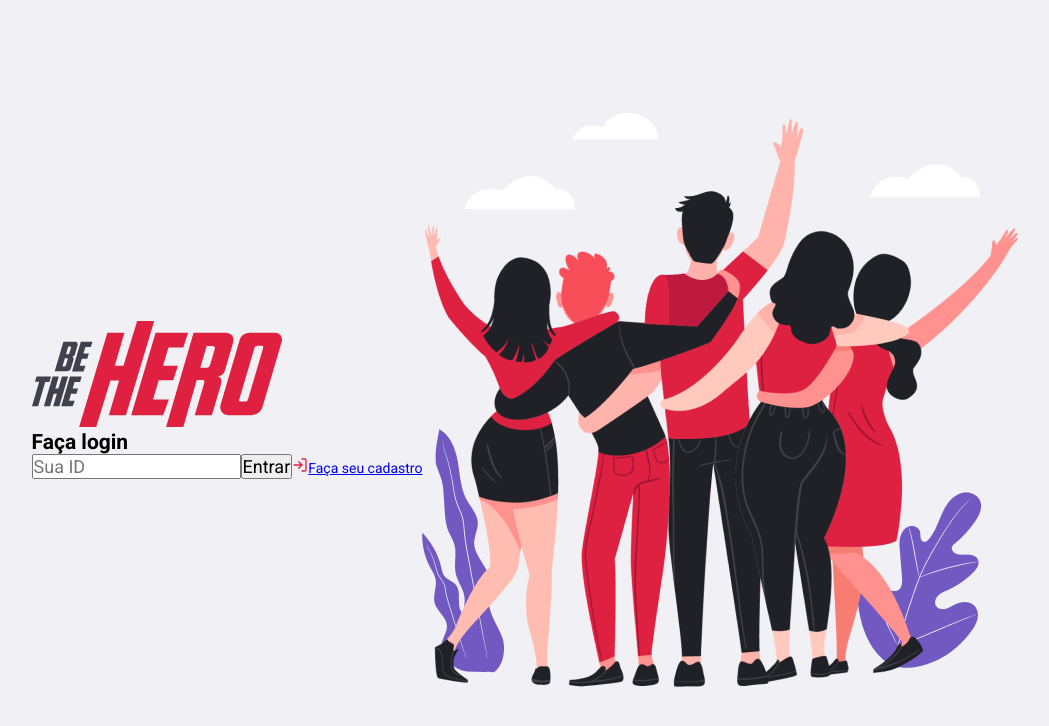
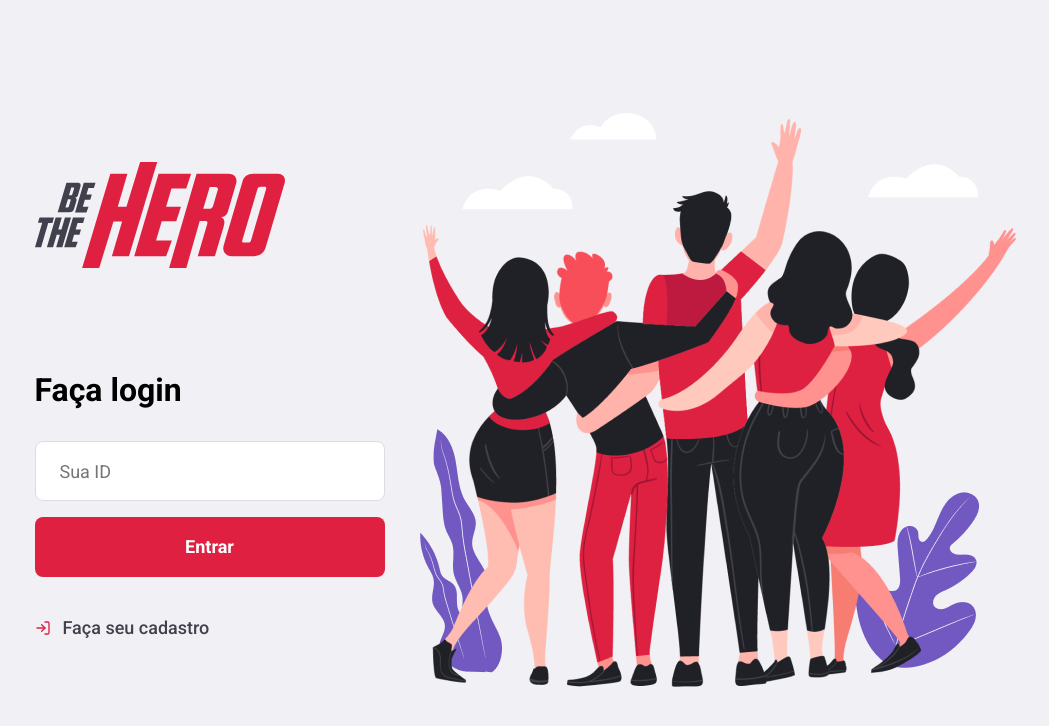
Before and after one commit to KiSobral/Omnistack11-Web, a React (Create React App) app: page / in a window 1280 px wide. Shown: the top 726 px of the page, without its empty margins (115-1164 px from the left). Built offline with nearby package versions, Linux system fonts and the light colour scheme.

Commit message:
Create structure of landing page

```diff
--- a/src/global.css
+++ b/src/global.css
@@ -22,3 +22,37 @@ textarea {
 button {
   cursor: pointer;
 }
+
+form input {
+  width: 100%;
+  height: 60px;
+  color: #333;
+  border: 1px solid #dcdce6;
+  border-radius: 8px;
+  padding: 0px 24px;
+}
+
+.button {
+  width: 100%;
+  height: 60px;
+  background: #e02041;
+
+  border: 0;
+  border-radius: 8px;
+
+  color: #fff;
+  font-weight: bold;
+  font-size: 18px;
+
+  margin: 16px 0px 0px 0px;
+  display: inline-block;
+  text-align: center;
+  text-decoration: none;
+  line-height: 60px;
+
+  transition: filter 0.3s;
+}
+
+.button:hover {
+  filter: brightness(85%);
+}
--- a/src/pages/Login/index.js
+++ b/src/pages/Login/index.js
@@ -15,7 +15,10 @@ export default function Login() {
           <h1>Faça login</h1>
 
           <input placeholder="Sua ID" />
-          <button type="submit"> Entrar </button>
+          <button className="button" type="submit">
+            {" "}
+            Entrar{" "}
+          </button>
 
           <a href="/register">
             <FiLogIn size={16} color="#E02041" />
--- a/src/pages/Login/styles.css
+++ b/src/pages/Login/styles.css
@@ -5,7 +5,40 @@
   margin: 0 auto;
 
   display: flex;
-  flex-direction: row;
   align-items: center;
   justify-content: center;
 }
+
+.login-container > section.form {
+  width: 100%;
+  max-width: 350px;
+  margin: 0px 35px 0px 0px;
+}
+
+.login-container > section.form > form {
+  margin: 100px 0px 0px 0px;
+}
+
+.login-container > section.form > form > h1 {
+  font-size: 32px;
+  margin: 0px 0px 32px 0px;
+}
+
+.login-container > section.form > form > a {
+  display: flex;
+  align-items: center;
+  margin: 40px 0px 0px 0px;
+  color: #41414d;
+  font-size: 18px;
+  text-decoration: none;
+  font-weight: 500;
+  transition: opacity 0.3s;
+}
+
+.login-container > section.form > form > a:hover {
+  opacity: 0.7;
+}
+
+.login-container > section.form > form > a > svg {
+  margin: 0px 12px 0px 0px;
+}
```
